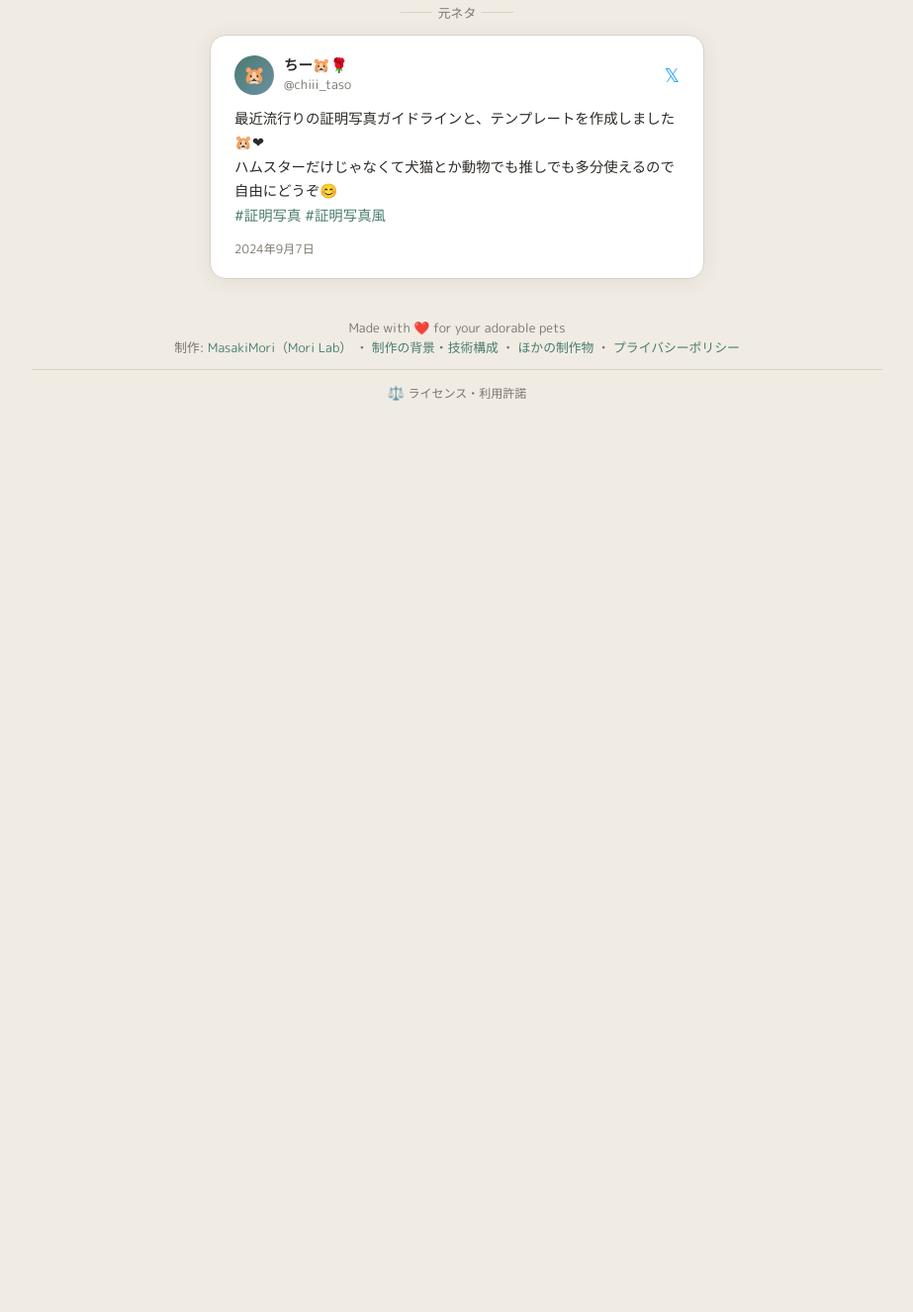
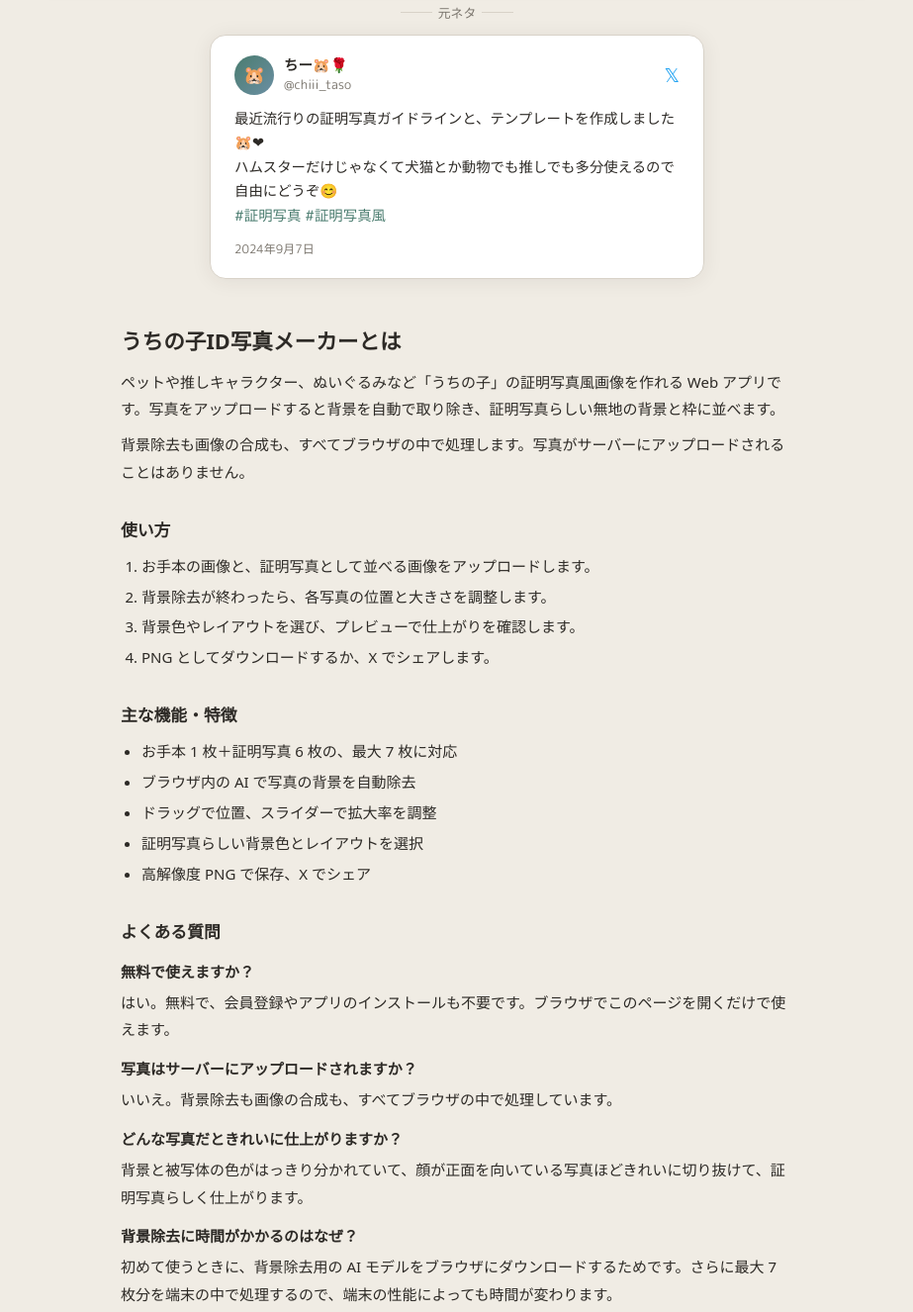
Before and after one commit to m-masaki72/IdPhotoGenerator, a website: page index.html in a window 1280 px wide. Shown: the part 1692-3018 px from the top of the page at 99% size, without its empty margins (178-1101 px from the left). Before the commit the page ends 2176 px from the top, so only its background shows below. Drawn offline with Linux system fonts and the light colour scheme; a web font is replaced by a local one.

Commit message:
説明: 使い方・機能・よくある質問の説明節を追加
Co-Authored-By: Claude Opus 5.5 <noreply@anthropic.com>

```diff
--- a/index.html
+++ b/index.html
@@ -179,7 +179,38 @@
     </a>
   </div>
 
-  <footer>
+  <style>
+.mlg-about{box-sizing:border-box;max-width:720px;margin:0 auto;padding:2.5rem 1.25rem 2rem;font-family:system-ui,-apple-system,"Hiragino Sans","Noto Sans JP",sans-serif;font-size:15px;line-height:1.85;color:inherit;text-align:left}
+.mlg-about *{box-sizing:border-box}
+.mlg-about h2{font-size:1.35rem;line-height:1.4;margin:0 0 .75rem;font-weight:700}
+.mlg-about h3{font-size:1.05rem;margin:1.75rem 0 .5rem;font-weight:700}
+.mlg-about p{margin:.5rem 0}
+.mlg-about ul,.mlg-about ol{margin:.5rem 0;padding-left:1.4em}
+.mlg-about ul{list-style:disc}
+.mlg-about ol{list-style:decimal}
+.mlg-about li{margin:.2rem 0}
+.mlg-about dt{font-weight:700;margin-top:.75rem}
+.mlg-about dd{margin:.2rem 0 0}
+.mlg-about a{color:inherit;text-decoration:underline;text-underline-offset:3px}
+.mlg-credit{margin-top:2rem;padding-top:1rem;border-top:1px solid currentColor;border-top-color:color-mix(in srgb,currentColor 25%,transparent);font-size:13px;opacity:.85;display:flex;flex-wrap:wrap;gap:.25rem 1rem}
+#mlg-about-dialog{width:min(92vw,720px);max-height:85dvh;padding:0;border:0;border-radius:16px;background:#fff;color:#1a1a1a;box-shadow:0 20px 60px rgba(0,0,0,.35)}
+#mlg-about-dialog::backdrop{background:rgba(0,0,0,.55)}
+#mlg-about-dialog .mlg-about{padding-top:1.5rem}
+.mlg-close{position:sticky;top:0;float:right;margin:.5rem .5rem 0 0;width:44px;height:44px;border:0;border-radius:50%;background:#eee;color:#1a1a1a;font-size:22px;cursor:pointer}
+.mlg-open{position:fixed;z-index:2147483000;width:44px;height:44px;padding:0;border:0;border-radius:50%;font-size:20px !important;background:rgba(0,0,0,.6);color:#fff;font:600 13px/1 system-ui,sans-serif;cursor:pointer;backdrop-filter:blur(4px)}
+.mlg-open:focus-visible,.mlg-close:focus-visible{outline:3px solid #27ff0b;outline-offset:2px}
+</style>
+<section class="mlg-about" aria-labelledby="mlg-about-title">
+<h2 id="mlg-about-title">うちの子ID写真メーカーとは</h2>
+<p>ペットや推しキャラクター、ぬいぐるみなど「うちの子」の証明写真風画像を作れる Web アプリです。写真をアップロードすると背景を自動で取り除き、証明写真らしい無地の背景と枠に並べます。</p><p>背景除去も画像の合成も、すべてブラウザの中で処理します。写真がサーバーにアップロードされることはありません。</p>
+<h3>使い方</h3>
+<ol><li>お手本の画像と、証明写真として並べる画像をアップロードします。</li><li>背景除去が終わったら、各写真の位置と大きさを調整します。</li><li>背景色やレイアウトを選び、プレビューで仕上がりを確認します。</li><li>PNG としてダウンロードするか、X でシェアします。</li></ol>
+<h3>主な機能・特徴</h3>
+<ul><li>お手本 1 枚＋証明写真 6 枚の、最大 7 枚に対応</li><li>ブラウザ内の AI で写真の背景を自動除去</li><li>ドラッグで位置、スライダーで拡大率を調整</li><li>証明写真らしい背景色とレイアウトを選択</li><li>高解像度 PNG で保存、X でシェア</li></ul>
+<h3>よくある質問</h3>
+<dl><dt>無料で使えますか？</dt><dd>はい。無料で、会員登録やアプリのインストールも不要です。ブラウザでこのページを開くだけで使えます。</dd><dt>写真はサーバーにアップロードされますか？</dt><dd>いいえ。背景除去も画像の合成も、すべてブラウザの中で処理しています。</dd><dt>どんな写真だときれいに仕上がりますか？</dt><dd>背景と被写体の色がはっきり分かれていて、顔が正面を向いている写真ほどきれいに切り抜けて、証明写真らしく仕上がります。</dd><dt>背景除去に時間がかかるのはなぜ？</dt><dd>初めて使うときに、背景除去用の AI モデルをブラウザにダウンロードするためです。さらに最大 7 枚分を端末の中で処理するので、端末の性能によっても時間が変わります。</dd><dt>顔の位置をそろえるには？</dt><dd>写真ごとにドラッグで位置を、スライダーで拡大率を調整できます。お手本の写真に合わせて調整すると、並べたときにそろって見えます。</dd></dl>
+</section>
+<footer>
     <p>Made with ❤️ for your adorable pets</p>
     <p class="mlg-credit-links">制作: <a href="https://morilab-garage.com/">MasakiMori（Mori Lab）</a> ・ <a href="https://morilab-garage.com/projects/uchinoko-id/">制作の背景・技術構成</a> ・ <a href="https://morilab-garage.com/projects/">ほかの制作物</a> ・ <a href="https://morilab-garage.com/privacy/">プライバシーポリシー</a></p>
     <div class="license-section">
```
